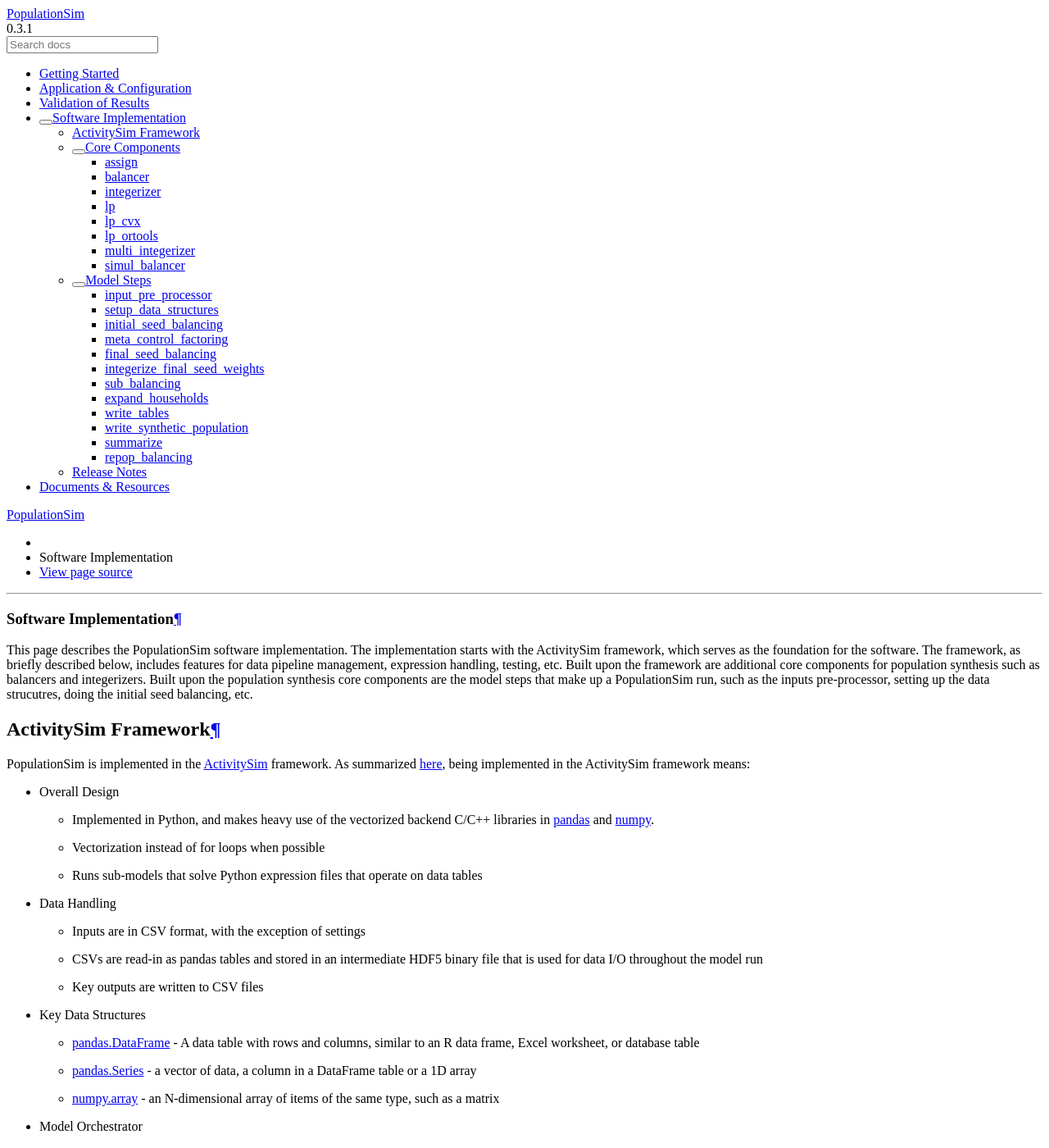
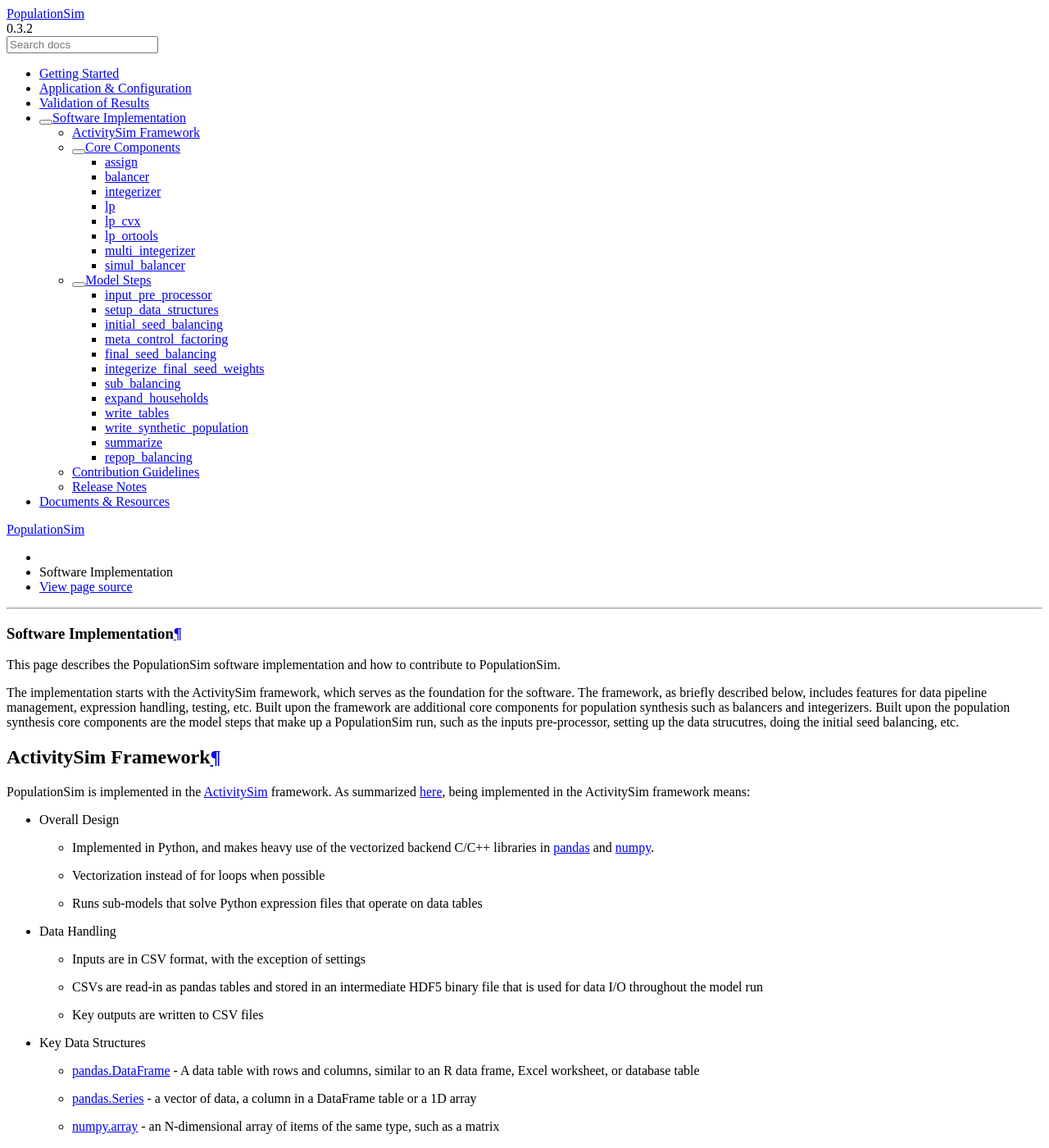
Before and after one commit to ActivitySim/populationsim, a Sphinx documentation site: the page built from docs/software.rst, in a window 1280 px wide and 1400 px high. Shown: the whole window at 82% size. Built offline with Sphinx 7.4.7 and the Read the Docs theme 2.0.0, drawn with Linux system fonts in a browser that asks for light colours; some of the changed text lies outside the part shown.

Commit message:
update version, release notes, and documentation about development guidelines

```diff
--- a/docs/software.rst
+++ b/docs/software.rst
@@ -5,7 +5,9 @@
 Software Implementation
 =======================
 
-This page describes the PopulationSim software implementation.  The implementation starts with
+This page describes the PopulationSim software implementation and how to contribute to PopulationSim.
+
+The implementation starts with
 the ActivitySim framework, which serves as the foundation for the software.  The framework, as briefly described
 below, includes features for data pipeline management, expression handling, testing, etc.  Built upon the
 framework are additional core components for population synthesis such as balancers and integerizers.
@@ -216,8 +218,15 @@
 .. automodule:: populationsim.steps.repop_balancing
    :members:
 
+Contribution Guidelines
+-----------------------
+
+PopulationSim development follows the same `development guidelines <https://activitysim.github.io/activitysim/development.html>`__ as ActivitySim.
+
+
 Release Notes
 -------------
 
   * v0.3 - first release
   * v0.3.1 - allow zones with zero households
+  * v0.3.2 - fix bug in mult-integerizer with total_hh_parent_control_index
--- a/setup.py
+++ b/setup.py
@@ -8,7 +8,7 @@
 
 setup(
     name='populationsim',
-    version='0.3.1',
+    version='0.3.2',
     description='Population Synthesis',
     author='contributing authors',
     author_email='ben.stabler@rsginc.com',
```
